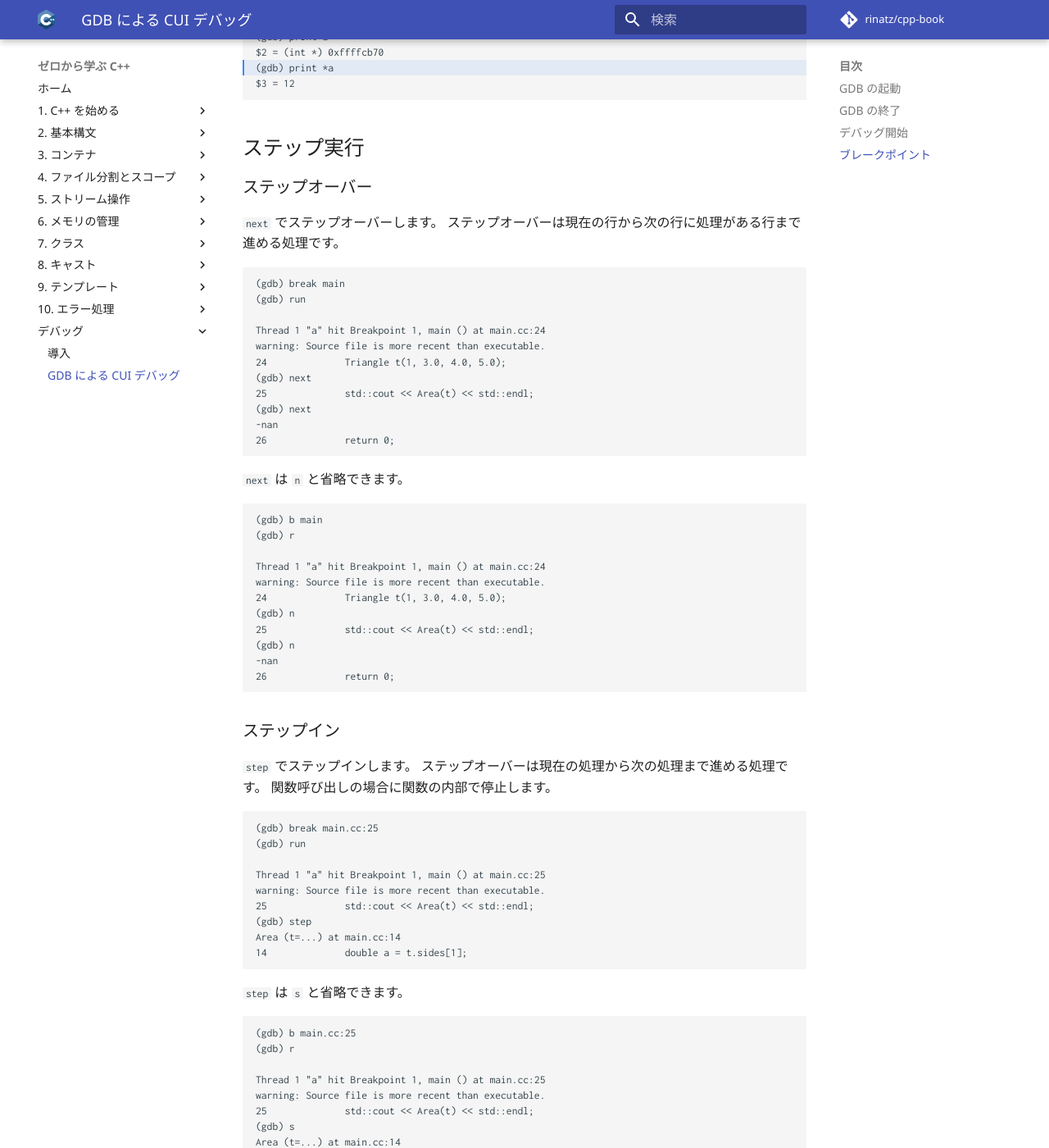
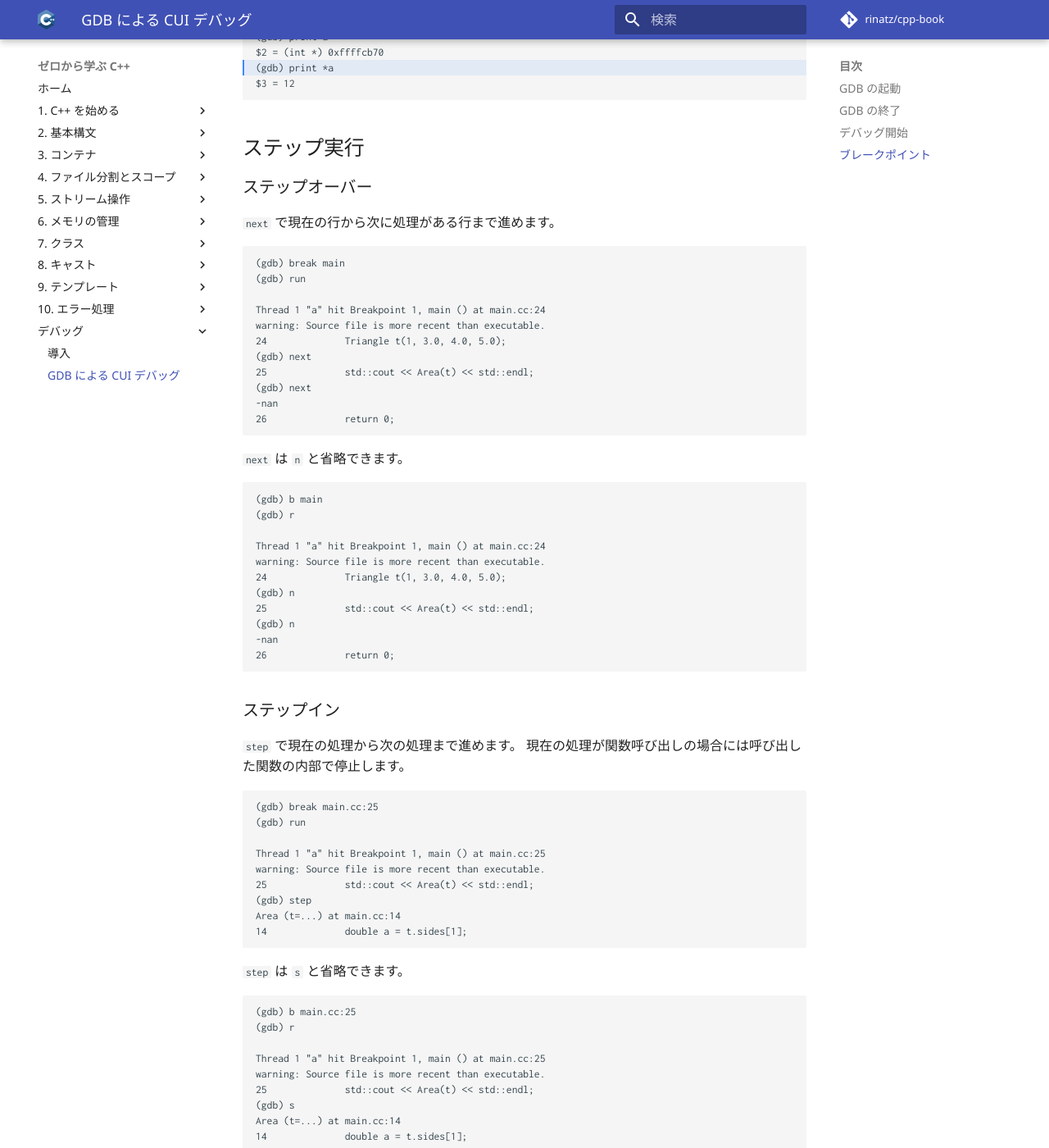
Before and after one commit to rinatz/cpp-book, an MkDocs documentation site: the page built from docs/debug-gdb.md, in a window 1280 px wide and 1400 px high, scrolled down 6801 px. Shown: the whole window at 82% size. Built offline with MkDocs 1.6.1 and Material for MkDocs 9.7.7, drawn with Linux system fonts in a browser that asks for light colours; comment, search, counter and statistics services are not loaded; some of the changed text lies outside the part shown.

Commit message:
Simplify sentence

````diff
--- a/docs/debug-gdb.md
+++ b/docs/debug-gdb.md
@@ -364,8 +364,7 @@ $3 = 12
 
 ### ステップオーバー
 
-`next` でステップオーバーします。
-ステップオーバーは現在の行から次の行に処理がある行まで進める処理です。
+`next` で現在の行から次に処理がある行まで進めます。
 
 ```gdb
 (gdb) break main
@@ -399,9 +398,8 @@ warning: Source file is more recent than executable.
 
 ### ステップイン
 
-`step` でステップインします。
-ステップオーバーは現在の処理から次の処理まで進める処理です。
-関数呼び出しの場合に関数の内部で停止します。
+`step` で現在の処理から次の処理まで進めます。
+現在の処理が関数呼び出しの場合には呼び出した関数の内部で停止します。
 
 ```gdb
 (gdb) break main.cc:25
@@ -431,8 +429,7 @@ Area (t=...) at main.cc:14
 
 ### ステップアウト
 
-`finish` でステップアウトします。
-ステップアウトは現在の関数が終了して呼び出し元に戻るまで進める処理です。
+`finish` で現在の関数が終了して呼び出し元に戻るまで進めます。
 
 ```gdb
 (gdb) break Area
````
